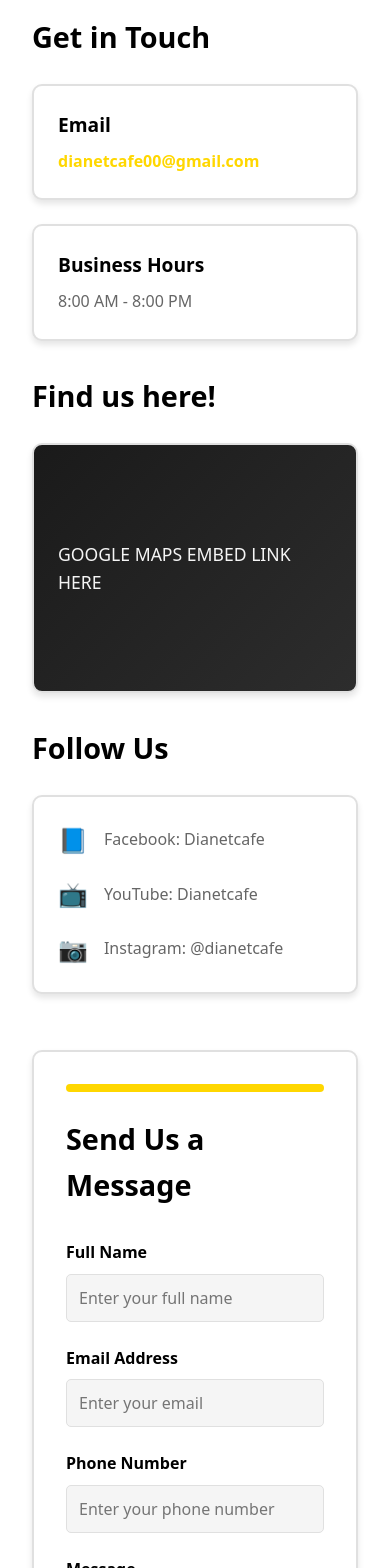
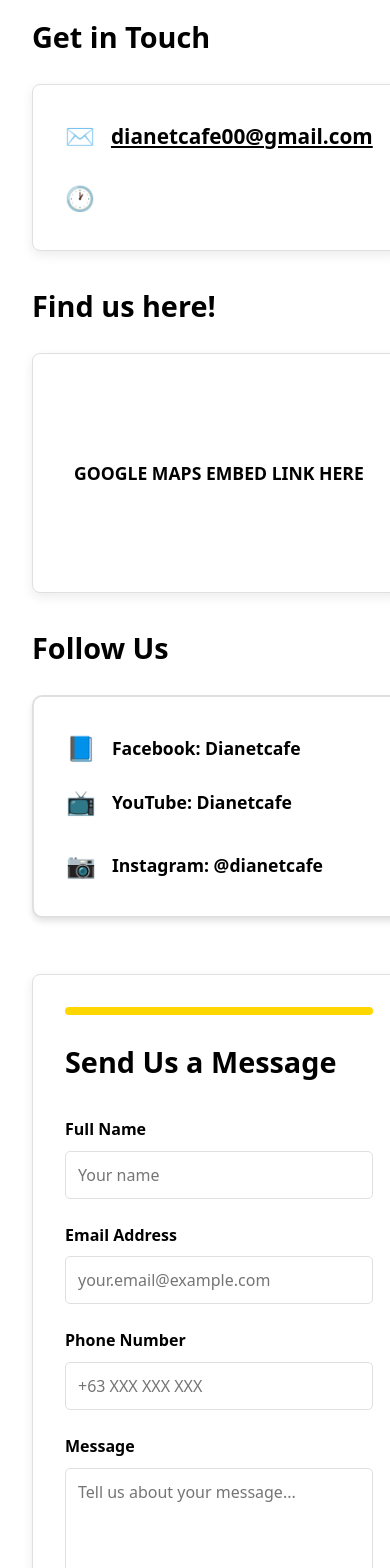
Before and after one commit to KHPASCUA/Itec_dev, a React (Vite) app: page /contact in a window 390 px wide. Shown: the part 420-1988 px from the top of the page. Built offline with nearby package versions, Linux system fonts and the light colour scheme.

Commit message:
Fix Contact page to match Figma: single white card for email/hours, white map placeholder, social card with row layout, white form card with yellow top bar, white inputs with gray border, responsive styling

```diff
--- a/src/index.css
+++ b/src/index.css
@@ -556,7 +556,7 @@ button {
 }
 
 .contact-page-container {
-  max-width: 1200px;
+  max-width: 1280px;
   margin: 0 auto;
 }
 
@@ -586,6 +586,37 @@ button {
   box-shadow: 0 4px 6px rgba(0, 0, 0, 0.1);
 }
 
+.contact-card-single {
+  background-color: var(--white);
+  border: 1px solid #e0e0e0;
+  border-radius: 8px;
+  padding: 2rem;
+  margin-bottom: 2rem;
+  box-shadow: 0 4px 12px rgba(0, 0, 0, 0.08);
+}
+
+.contact-info-item {
+  display: flex;
+  align-items: center;
+  gap: 1rem;
+  margin-bottom: 1.5rem;
+}
+
+.contact-info-item:last-child {
+  margin-bottom: 0;
+}
+
+.contact-icon-yellow {
+  font-size: 2rem;
+}
+
+.contact-link-underlined {
+  color: var(--black);
+  text-decoration: underline;
+  font-size: 1.3rem;
+  font-weight: 600;
+}
+
 .contact-card h3 {
   color: var(--black);
   font-size: 1.2rem;
@@ -615,21 +646,49 @@ button {
   background: linear-gradient(135deg, var(--dark-gray) 0%, var(--medium-gray) 100%);
 }
 
-.map-placeholder p {
-  color: var(--off-white);
+.map-placeholder-white {
+  min-height: 240px;
+  display: flex;
+  align-items: center;
+  justify-content: center;
+  background-color: var(--white);
+  border: 1px solid #e0e0e0;
+  border-radius: 8px;
+  box-shadow: 0 4px 12px rgba(0, 0, 0, 0.08);
+}
+
+.map-placeholder p,
+.map-placeholder-white p {
+  color: var(--black);
   font-size: 1.1rem;
+  font-weight: 600;
 }
 
 .social-card {
   padding: 1.5rem;
 }
 
+.social-card-white {
+  padding: 2rem;
+}
+
+.social-row {
+  display: flex;
+  gap: 2rem;
+  margin-bottom: 1.5rem;
+}
+
+.social-row:last-child {
+  margin-bottom: 0;
+}
+
 .social-item {
   display: flex;
   align-items: center;
   gap: 1rem;
-  margin-bottom: 1rem;
-  color: #666;
+  color: var(--black);
+  font-size: 1.1rem;
+  font-weight: 600;
 }
 
 .social-item:last-child {
@@ -638,6 +697,10 @@ button {
 
 .social-icon {
   font-size: 1.5rem;
+}
+
+.social-icon-yellow {
+  font-size: 2rem;
 }
 
 .contact-form-card {
@@ -646,6 +709,14 @@ button {
   border-radius: 10px;
   padding: 2rem;
   box-shadow: 0 4px 6px rgba(0, 0, 0, 0.1);
+}
+
+.contact-form-card-white {
+  background-color: var(--white);
+  border: 1px solid #e0e0e0;
+  border-radius: 8px;
+  padding: 2rem;
+  box-shadow: 0 4px 12px rgba(0, 0, 0, 0.08);
 }
 
 .form-header-bar {
@@ -655,17 +726,20 @@ button {
   margin-bottom: 1.5rem;
 }
 
-.contact-form-card h2 {
+.contact-form-card h2,
+.contact-form-card-white h2 {
   color: var(--black);
   font-size: 1.8rem;
   margin-bottom: 2rem;
 }
 
-.contact-form-card .form-group {
+.contact-form-card .form-group,
+.contact-form-card-white .form-group {
   margin-bottom: 1.5rem;
 }
 
-.contact-form-card .form-group label {
+.contact-form-card .form-group label,
+.contact-form-card-white .form-group label {
   display: block;
   color: var(--black);
   margin-bottom: 0.5rem;
@@ -673,10 +747,12 @@ button {
 }
 
 .contact-form-card .form-group input,
-.contact-form-card .form-group textarea {
+.contact-form-card .form-group textarea,
+.contact-form-card-white .form-group input,
+.contact-form-card-white .form-group textarea {
   width: 100%;
   padding: 0.75rem;
-  background-color: #f5f5f5;
+  background-color: var(--white);
   border: 1px solid #e0e0e0;
   border-radius: 5px;
   color: var(--black);
@@ -685,7 +761,9 @@ button {
 }
 
 .contact-form-card .form-group input:focus,
-.contact-form-card .form-group textarea:focus {
+.contact-form-card .form-group textarea:focus,
+.contact-form-card-white .form-group input:focus,
+.contact-form-card-white .form-group textarea:focus {
   outline: none;
   border-color: var(--yellow);
 }
@@ -703,7 +781,21 @@ button {
   transition: background-color 0.3s ease, transform 0.2s ease;
 }
 
-.submit-button-yellow:hover {
+.submit-button-yellow-full {
+  background-color: var(--yellow);
+  color: var(--black);
+  border: none;
+  padding: 1.2rem 2rem;
+  font-size: 1.1rem;
+  font-weight: 700;
+  border-radius: 8px;
+  width: 100%;
+  cursor: pointer;
+  transition: background-color 0.3s ease, transform 0.2s ease;
+}
+
+.submit-button-yellow:hover,
+.submit-button-yellow-full:hover {
   background-color: var(--yellow-dark);
   transform: translateY(-2px);
 }
@@ -1352,6 +1444,16 @@ button {
   .contact-layout {
     grid-template-columns: 1fr;
     gap: 2rem;
+  }
+
+  .social-row {
+    flex-direction: column;
+    gap: 1rem;
+  }
+
+  .contact-icon-yellow,
+  .social-icon-yellow {
+    font-size: 1.5rem;
   }
 }
 
--- a/src/pages/Contact.jsx
+++ b/src/pages/Contact.jsx
@@ -17,59 +17,65 @@ const ContactPage = () => {
           <div className="contact-layout">
             <div className="contact-left">
               <h2>Get in Touch</h2>
-              <div className="contact-card">
-                <h3>Email</h3>
-                <a href="mailto:dianetcafe00@gmail.com" className="contact-link">dianetcafe00@gmail.com</a>
+              <div className="contact-card-single">
+                <div className="contact-info-item">
+                  <span className="contact-icon-yellow">✉️</span>
+                  <a href="mailto:dianetcafe00@gmail.com" className="contact-link-underlined">dianetcafe00@gmail.com</a>
                 </div>
-              <div className="contact-card">
-                <h3>Business Hours</h3>
-                <p>8:00 AM - 8:00 PM</p>
+                <div className="contact-info-item">
+                  <span className="contact-icon-yellow">🕐</span>
+                  <span>8:00 AM - 8:00 PM</span>
+                </div>
               </div>
 
               <h2>Find us here!</h2>
-              <div className="contact-card map-placeholder">
+              <div className="contact-card map-placeholder-white">
                 <p>GOOGLE MAPS EMBED LINK HERE</p>
               </div>
 
               <h2>Follow Us</h2>
-              <div className="contact-card social-card">
+              <div className="contact-card social-card-white">
+                <div className="social-row">
                   <div className="social-item">
-                  <span className="social-icon">📘</span>
+                    <span className="social-icon-yellow">📘</span>
                     <span>Facebook: Dianetcafe</span>
                   </div>
                   <div className="social-item">
-                  <span className="social-icon">📺</span>
+                    <span className="social-icon-yellow">📺</span>
                     <span>YouTube: Dianetcafe</span>
                   </div>
+                </div>
+                <div className="social-row">
                   <div className="social-item">
-                  <span className="social-icon">📷</span>
+                    <span className="social-icon-yellow">📷</span>
                     <span>Instagram: @dianetcafe</span>
+                  </div>
                 </div>
               </div>
             </div>
 
             <div className="contact-right">
-              <div className="contact-form-card">
+              <div className="contact-form-card-white">
                 <div className="form-header-bar"></div>
                 <h2>Send Us a Message</h2>
                 <form onSubmit={handleSubmit}>
                   <div className="form-group">
                     <label>Full Name</label>
-                    <input type="text" placeholder="Enter your full name" />
+                    <input type="text" placeholder="Your name" />
                   </div>
                   <div className="form-group">
                     <label>Email Address</label>
-                    <input type="email" placeholder="Enter your email" />
+                    <input type="email" placeholder="your.email@example.com" />
                   </div>
                   <div className="form-group">
                     <label>Phone Number</label>
-                    <input type="tel" placeholder="Enter your phone number" />
+                    <input type="tel" placeholder="+63 XXX XXX XXX" />
                   </div>
                   <div className="form-group">
                     <label>Message</label>
-                    <textarea rows="5" placeholder="Enter your message"></textarea>
+                    <textarea rows="6" placeholder="Tell us about your message..."></textarea>
                   </div>
-                  <button type="submit" className="submit-button-yellow">Send Message</button>
+                  <button type="submit" className="submit-button-yellow-full">Send Message</button>
                 </form>
               </div>
             </div>
```
Lines whose indentation alone changed are shown as unchanged.
